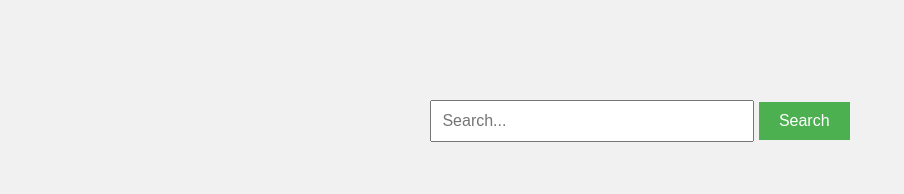
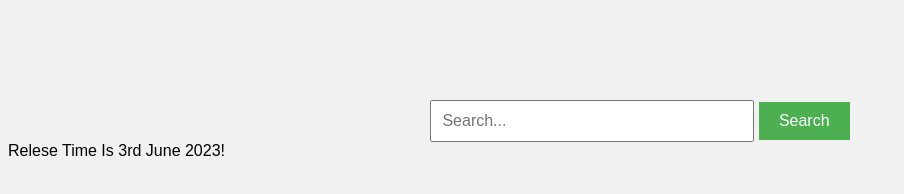
Before and after one commit to BuildBloxxer/GogeySearchEngine, a plain HTML site: page index.html in a window 1280 px wide. Shown: the whole page, without its empty margins (0-904 px from the left). Drawn offline with Linux system fonts and the light colour scheme.

Commit message:
Update index.html

```diff
--- a/index.html
+++ b/index.html
@@ -13,3 +13,7 @@
     <script src="script.js"></script>
 </body>
 </html>
+
+
+
+                                                          Relese Time Is 3rd June 2023!
```
